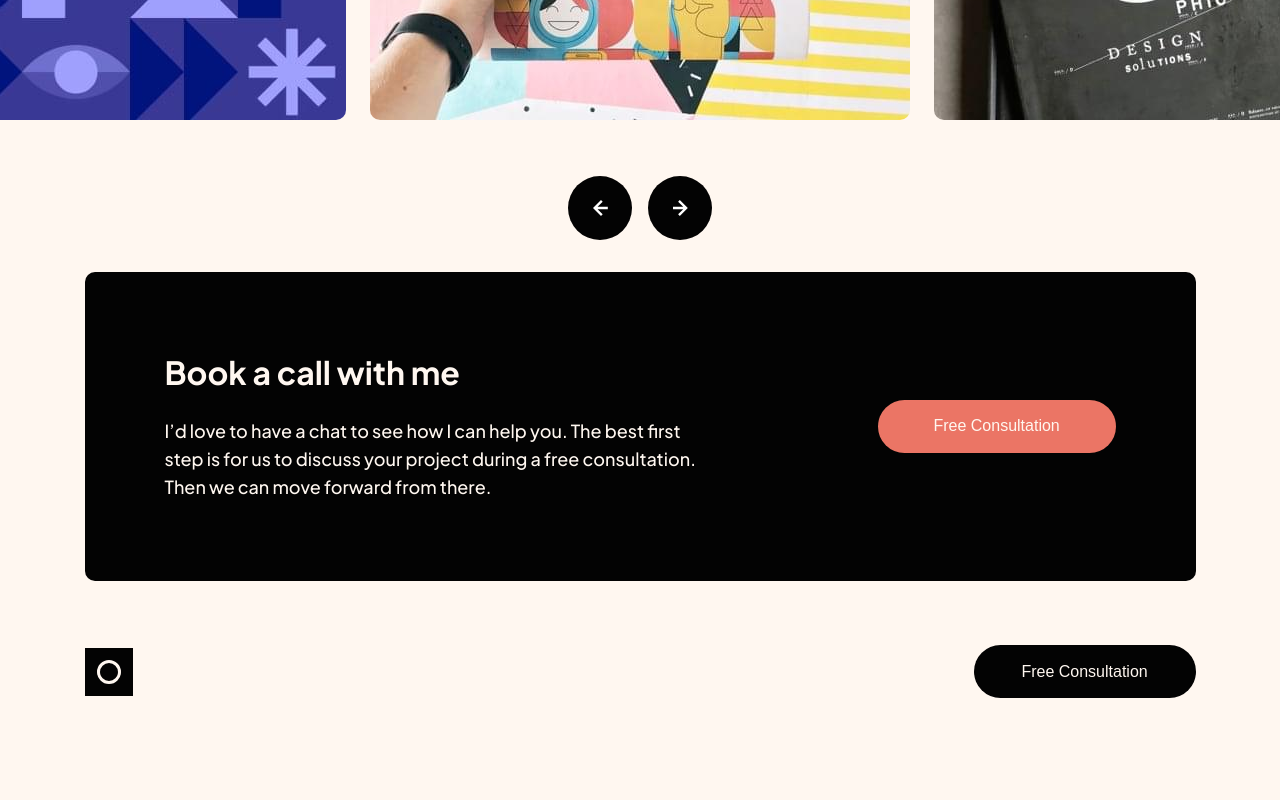
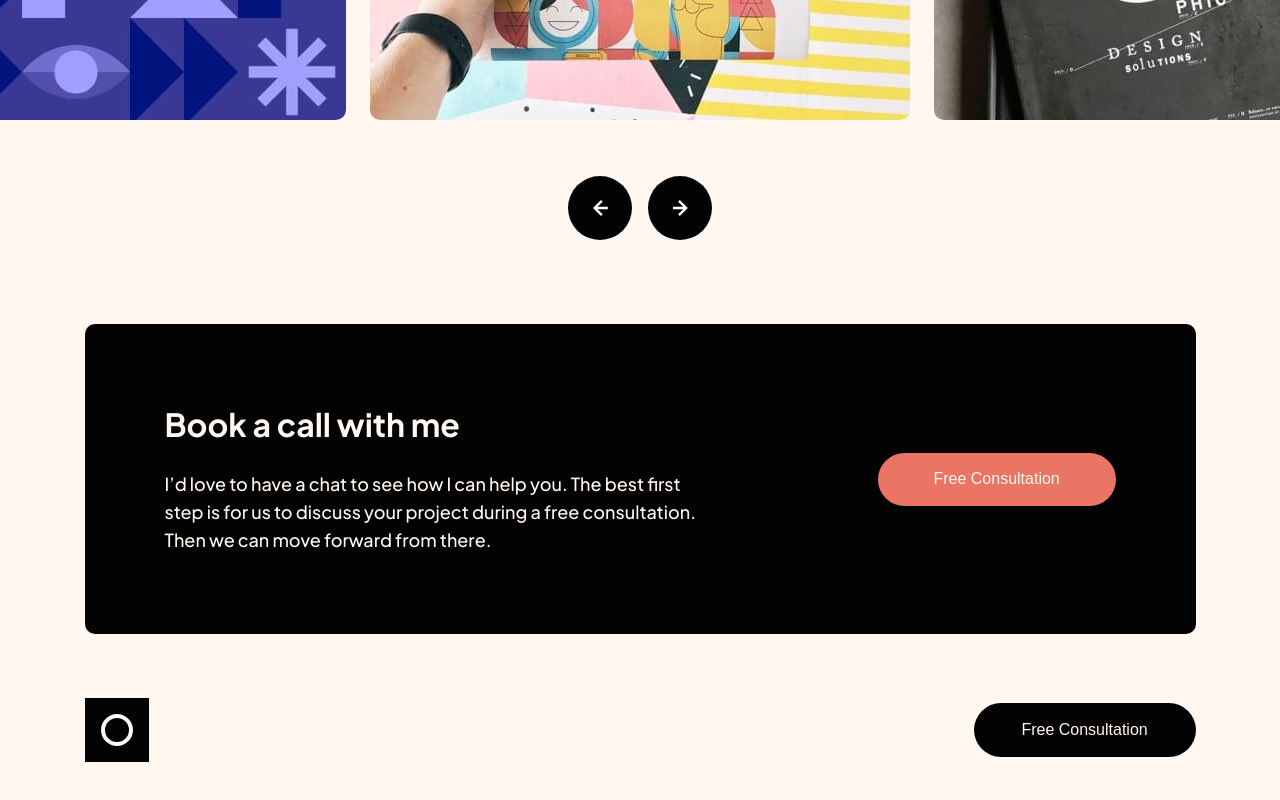
Before and after one commit to Loniewski02/FM-single-page-portfolio, a plain HTML site: page index.html in a window 1280 px wide. Shown: the part 1866-2666 px from the top of the page. Before the commit the page ends 2596 px from the top, so only its background shows below. Drawn offline with Linux system fonts and the light colour scheme.

Commit message:
added padding on contact section

```diff
--- a/src/sass/style.scss
+++ b/src/sass/style.scss
@@ -300,7 +300,7 @@ p {
 }
 
 .footer {
-	padding: 2em 1em;
+	padding: 2em 1em 4em;
 	.wrapper {
 		display: flex;
 		justify-content: space-between;
@@ -453,6 +453,7 @@ p {
 
 	.contact {
 		padding: 2em;
+		padding-top: 5.3em;
 		&__box {
 			padding: 3.5em 5.5em;
 		}
@@ -463,6 +464,12 @@ p {
 
 		&__text {
 			font-size: 1.8rem;
+		}
+	}
+
+	.footer {
+		&__logo {
+			height: 6.4rem;
 		}
 	}
 }
```
Also changed, not shown: dist/css/style.min.css.
